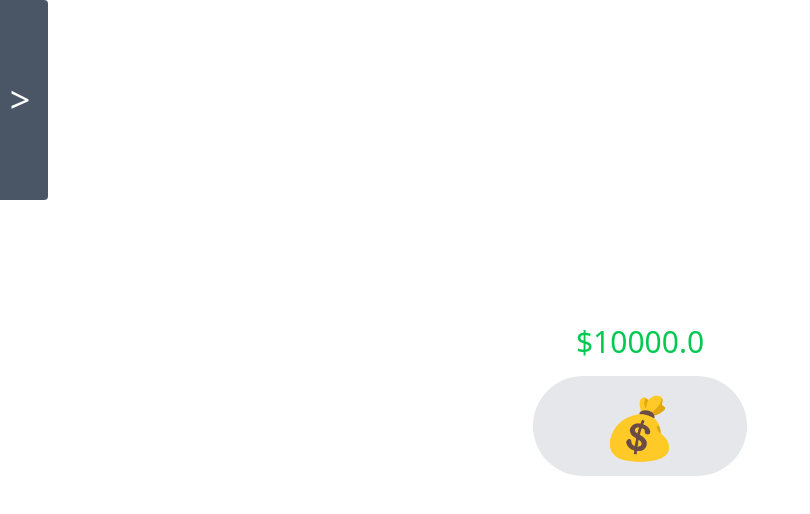
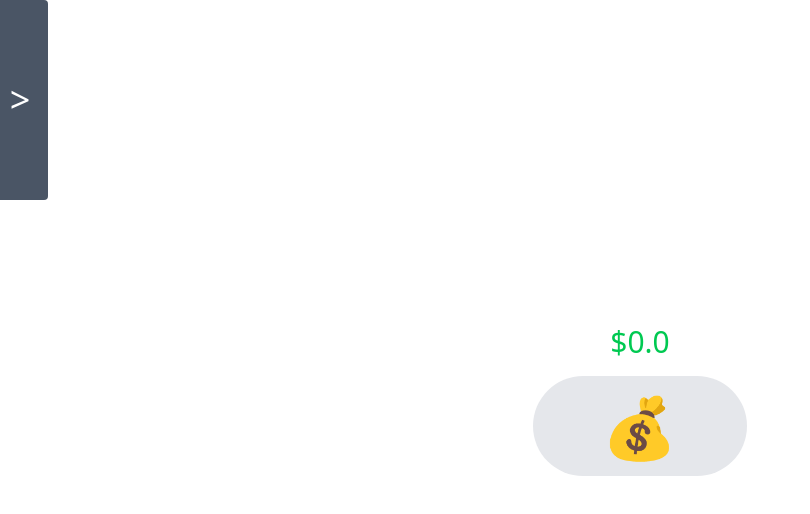
Before and after one commit to h-webster/cityclicker, a React (Vite) app: page / in a window 1280 px wide. Shown: the top 514 px of the page, without its empty margins (0-810 px from the left). Built offline with nearby package versions, Linux system fonts and the light colour scheme.

Commit message:
Fixed warnings for deployment

```diff
--- a/src/contexts/GameContext.tsx
+++ b/src/contexts/GameContext.tsx
@@ -15,7 +15,7 @@ interface GameContextType {
 const GameContext = createContext<GameContextType | undefined>(undefined);
 
 export const GameProvider = ({ children }: {children: ReactNode}) => {
-  const [money, setMoney] = useState(10000);
+  const [money, setMoney] = useState(0);
   const [income, setIncome] = useState(0);
   const [upgrades, setUpgrades] = useState<ShopItem[]>(ShopItems);
 
--- a/src/scripts/EnviromentController.tsx
+++ b/src/scripts/EnviromentController.tsx
@@ -1,4 +1,3 @@
-import type { Enviroment_Object } from '../types/EnviromentTypes';
 import { useEnviroment } from '../contexts/EnviromentContext';
 import { useEffect } from 'react';
 
--- a/src/scripts/EnviromentManager.tsx
+++ b/src/scripts/EnviromentManager.tsx
@@ -1,6 +1,5 @@
 import type { Enviroment_Object } from '../types/EnviromentTypes';
 import { useEnviroment } from '../contexts/EnviromentContext';
-import { useEffect } from 'react';
 import { useEnviromentController } from './EnviromentController';
 
 export const useEnviromentManager = () => {
```
